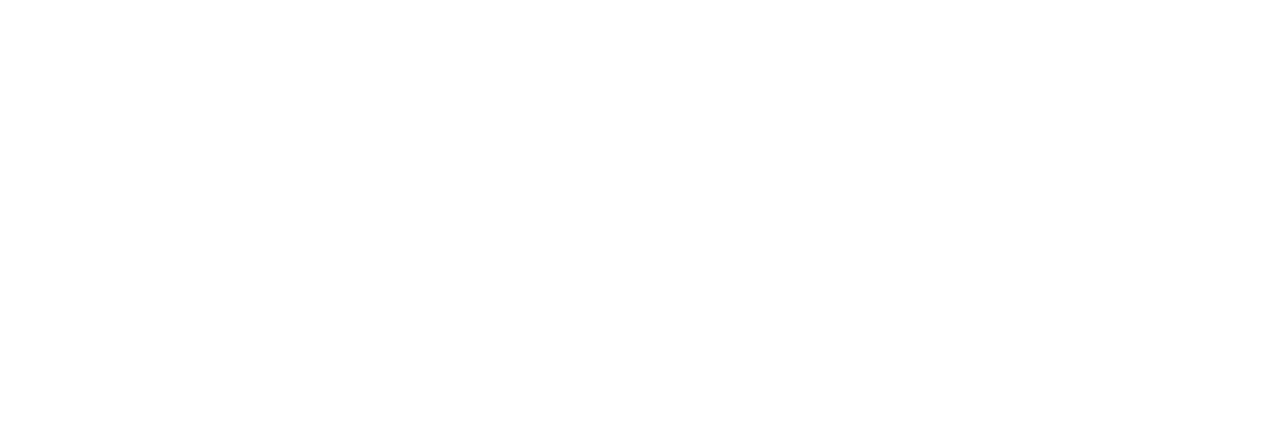
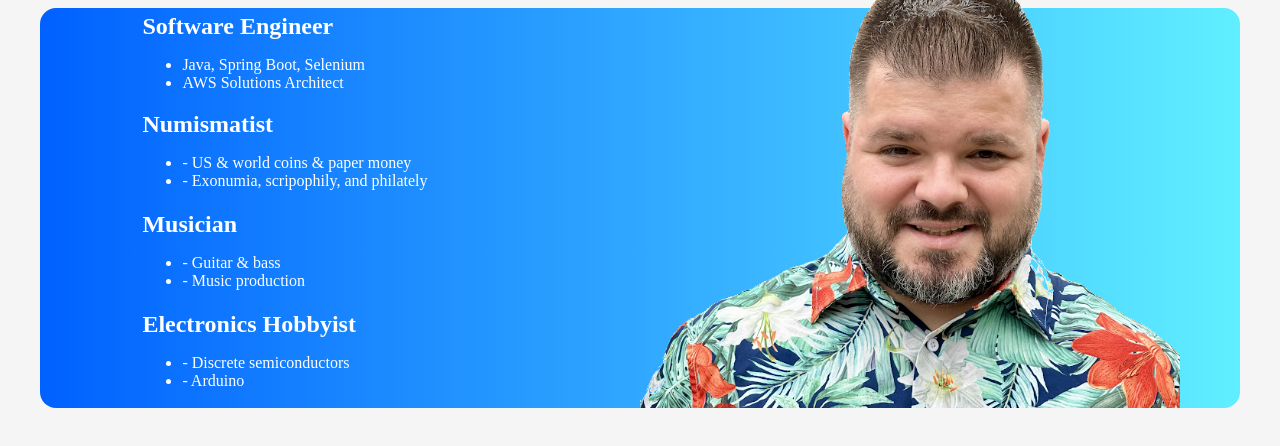
Before and after one commit to jpenn84/homepage-web, a website built with Vite: page src/index.html in a window 1280 px wide. Built offline with nearby package versions, Linux system fonts and the light colour scheme.

Commit message:
added hero component

```diff
--- a/src/index.html
+++ b/src/index.html
@@ -8,7 +8,49 @@
 </head>
 
 <body>
-
+    <section class="hero">
+        <div class="grid-container">
+            <div class="skill-1">
+                <div>
+                    <div class="title">Software Engineer</div>
+                    <ul>
+                        <li>Java, Spring Boot, Selenium</li>
+                        <li>AWS Solutions Architect</li>
+                    </ul>
+                </div>
+            </div>
+            <div class="skill-2">
+                <div>
+                    <div class="title">Numismatist</div>
+                    <ul>
+                        <li>- US & world coins & paper money</li>
+                        <li>- Exonumia, scripophily, and philately</li>
+                    </ul>
+                </div>
+            </div>
+            <div class="skill-3">
+                <div>
+                    <div class="title">Musician</div>
+                    <ul>
+                        <li>- Guitar & bass</li>
+                        <li>- Music production</li>
+                    </ul>
+                </div>
+            </div>
+            <div class="skill-4">
+                <div>
+                    <div class="title">Electronics Hobbyist</div>
+                    <ul>
+                        <li>- Discrete semiconductors</li>
+                        <li>- Arduino</li>
+                    </ul>
+                </div>
+            </div>
+            <div class="photo">
+                <img class="photo" src="img/josh-intro.png" alt="photo of Joshua Lee Penn in a stylish Hawaiian shirt">
+            </div>
+        </div>
+    </section>
 </body>
 
 </html>
--- a/src/scss/_colors.scss
+++ b/src/scss/abstract/_colors.scss
@@ -5,5 +5,6 @@ $primary-dark: #003a99 !default;
 $primary-gradient: #60efff !default;
 $accent: #ff930f !default;
 $accent-gradient: #ffF95B !default;
-$bg-color: whitesmoke;
-$text-color: #0b0b0b;
+$bg-color: whitesmoke !default;
+$text-color-dark: #0b0b0b !default;
+$text-color-light: $bg-color !default;
--- /dev/null
+++ b/src/scss/abstract/_index.scss
@@ -0,0 +1 @@
+@forward 'colors';
--- /dev/null
+++ b/src/scss/components/_hero.scss
@@ -0,0 +1,66 @@
+@use '../abstract' as *;
+
+.hero {
+    display: flex;
+    justify-content: center;
+    align-items: center;
+}
+
+.grid-container {
+    display: grid;
+    grid-template-columns: repeat(2, 1fr);
+    grid-template-rows: repeat(4, 1fr);
+    background-image: linear-gradient(90deg, $primary , $primary-gradient);
+    width: 100%;
+    max-width: 1200px;
+    border-radius: 1em;
+}
+
+%skill {
+    display: flex;
+    justify-content: left;
+    margin-left: 8vw;
+    align-items: center;
+    color: white;
+
+    .title {
+        font-weight: bold;
+        font-size: 1.5rem;
+    }
+
+}
+
+.skill-1 {
+    padding-top: 5px;
+    @extend %skill;
+    grid-area: 1 / 1 / 2 / 2;
+}
+
+.skill-2 {
+    @extend %skill;
+    grid-area: 2 / 1 / 3 / 2;
+}
+
+.skill-3 {
+    @extend %skill;
+    grid-area: 3 / 1 / 4 / 2;
+}
+
+.skill-4 {
+    @extend %skill;
+    grid-area: 4 / 1 / 5 / 2;
+}
+
+.photo {
+    justify-content: center;
+    grid-area: 1 / 2 / 5 / 3;
+    position: relative;
+
+    img {
+        width: 90%;
+        height: auto;
+        position: absolute;
+        bottom: 0;
+    }
+
+}
--- /dev/null
+++ b/src/scss/components/_index.scss
@@ -0,0 +1 @@
+@forward 'hero';
--- a/src/scss/style.scss
+++ b/src/scss/style.scss
@@ -1 +1,6 @@
-@use 'colors' as *;
+@use 'components' as *;
+@use 'abstract' as *;
+
+body {
+    background-color: $bg-color;
+}
```
Also changed, not shown: src/img/josh-intro.png (added).
